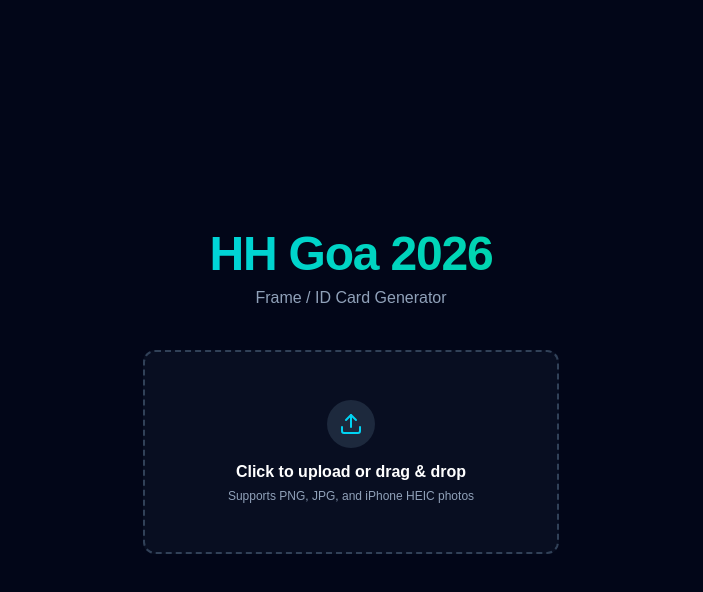
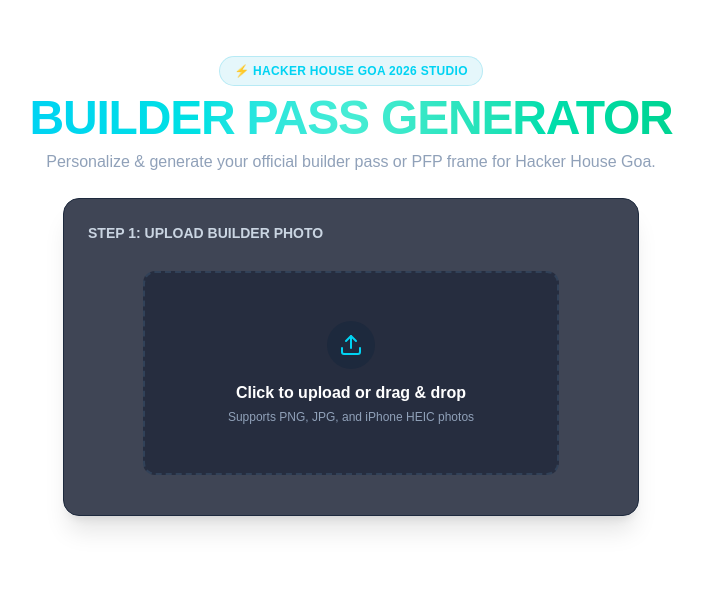
Before and after one commit to ankanmahanti3-prog/hh-goa-card-gen, a Next.js app: page / in a window 1280 px wide. Shown: the top 592 px of the page, without its empty margins (289-992 px from the left). Built offline with nearby package versions, Linux system fonts and the light colour scheme.

Commit message:
Enhance studio homepage header and layout

```diff
--- a/src/app/page.tsx
+++ b/src/app/page.tsx
@@ -1,65 +1,74 @@
 'use client';
 
 import React, { useState } from 'react';
-import ImageUploader from '../components/ImageUploader';
-import ImageCropper from '../components/ImageCropper';
-import CardCanvas from '../components/CardCanvas';
-import { getCroppedImg, Area } from '../utils/canvasHelpers';
+import ImageUploader from '@/components/ImageUploader';
+import ImageCropper from '@/components/ImageCropper';
+import CardCanvas from '@/components/CardCanvas';
 
 export default function Home() {
-  const [rawImage, setRawImage] = useState<string | null>(null);
+  const [selectedImage, setSelectedImage] = useState<string | null>(null);
   const [croppedImage, setCroppedImage] = useState<string | null>(null);
 
-  const handleCropComplete = async (croppedAreaPixels: Area) => {
-    if (rawImage) {
-      try {
-        const cropped = await getCroppedImg(rawImage, croppedAreaPixels);
-        setCroppedImage(cropped);
-      } catch (err) {
-        console.error('Error cropping image:', err);
-      }
-    }
+  const handleImageSelected = (dataUrl: string) => {
+    setSelectedImage(dataUrl);
+  };
+
+  const handleCropComplete = (croppedDataUrl: string) => {
+    setCroppedImage(croppedDataUrl);
   };
 
   const handleReset = () => {
-    setRawImage(null);
+    setSelectedImage(null);
     setCroppedImage(null);
   };
 
   return (
-    <main className="min-h-screen bg-slate-950 text-white flex flex-col items-center justify-center p-6">
-      <div className="max-w-2xl w-full text-center space-y-6">
-        {/* Header */}
-        <div className="space-y-2">
-          <h1 className="text-3xl sm:text-5xl font-extrabold tracking-tight bg-gradient-to-r from-cyan-400 to-emerald-400 bg-clip-text text-transparent">
-            HH Goa 2026
+    <main className="min-h-screen bg-[radial-gradient(ellipse_at_top,_var(--tw-gradient-stops))] from-slate-900 via-slate-950 to-black text-slate-100 flex flex-col items-center justify-start p-4 sm:p-8">
+      {/* Top Banner Header */}
+      <div className="max-w-2xl text-center space-y-2 my-6">
+        <div className="inline-flex items-center gap-2 px-3.5 py-1.5 rounded-full bg-cyan-500/10 border border-cyan-500/20 text-cyan-400 text-xs font-semibold tracking-wide uppercase">
+          <span>⚡ Hacker House Goa 2026 Studio</span>
+        </div>
+        <h1 className="text-3xl sm:text-5xl font-extrabold tracking-tight bg-clip-text text-transparent bg-gradient-to-r from-cyan-400 via-teal-300 to-emerald-400">
+          BUILDER PASS GENERATOR
         </h1>
-          <p className="text-slate-400 text-sm sm:text-base">
-            Frame / ID Card Generator
+        <p className="text-sm sm:text-base text-slate-400">
+          Personalize & generate your official builder pass or PFP frame for Hacker House Goa.
         </p>
       </div>
 
-        {/* Dynamic Workflow Area */}
-        {!rawImage ? (
-          /* Step 1: Upload Image */
-          <ImageUploader onImageSelected={(img) => setRawImage(img)} />
-        ) : !croppedImage ? (
-          /* Step 2: Adjust / Crop Image */
+      {/* Main Studio Body */}
+      <div className="w-full max-w-xl">
+        {!selectedImage && (
+          <div className="bg-slate-900/80 border border-slate-800 p-6 rounded-2xl shadow-xl">
+            <h2 className="text-sm font-bold text-slate-300 mb-3 text-left">
+              STEP 1: UPLOAD BUILDER PHOTO
+            </h2>
+            <ImageUploader onImageSelected={handleImageSelected} />
+          </div>
+        )}
+
+        {selectedImage && !croppedImage && (
+          <div className="bg-slate-900/80 border border-slate-800 p-6 rounded-2xl shadow-xl">
+            <h2 className="text-sm font-bold text-slate-300 mb-3 text-left">
+              STEP 2: ADJUST & CROP PHOTO
+            </h2>
             <ImageCropper
-            imageSrc={rawImage}
-            cropAspect={1}
+              imageSrc={selectedImage}
               onCropComplete={handleCropComplete}
               onCancel={handleReset}
             />
-        ) : (
-          /* Step 3: Render Final Branded Cards & Download/Share Options */
+          </div>
+        )}
+
+        {croppedImage && (
           <div className="space-y-4">
             <CardCanvas userImage={croppedImage} />
             <button
               onClick={handleReset}
-              className="px-4 py-2 text-sm font-medium text-slate-400 hover:text-white bg-slate-900 border border-slate-800 hover:border-slate-700 rounded-lg transition"
+              className="w-full py-2.5 text-xs font-medium text-slate-400 hover:text-white bg-slate-900/60 border border-slate-800 rounded-xl transition"
             >
-              ← Start Over with New Photo
+              ← Start Over / Upload Different Photo
             </button>
           </div>
         )}
```
Lines whose indentation alone changed are shown as unchanged.
